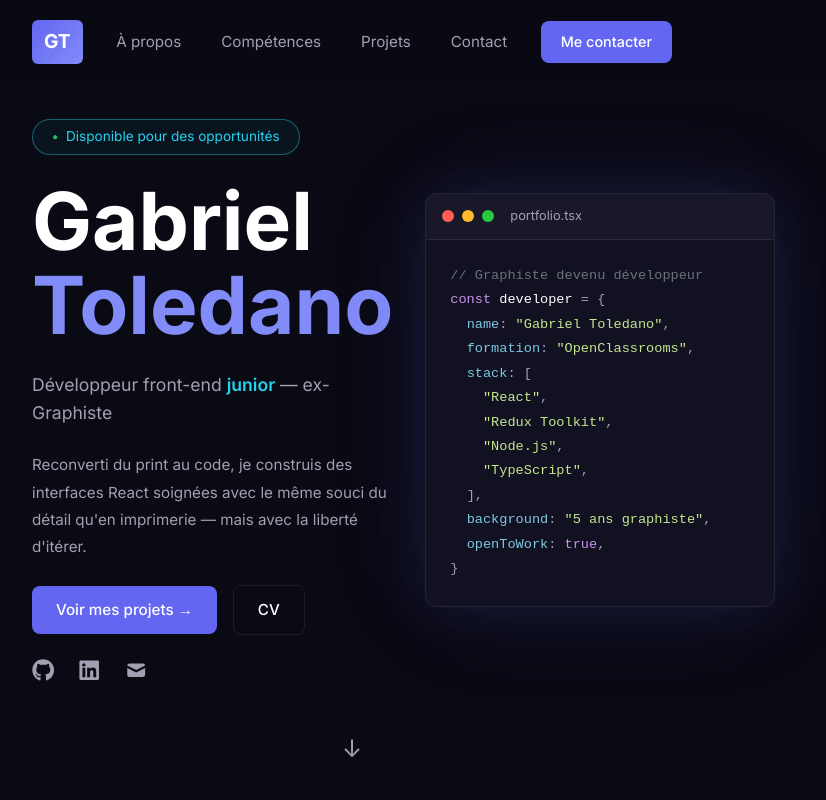
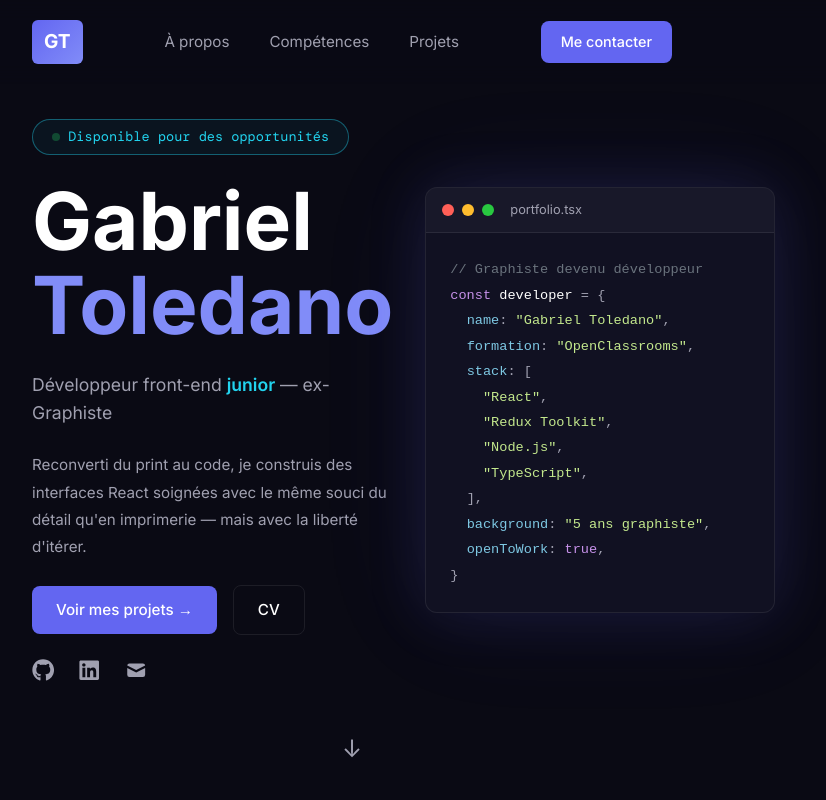
Before and after one commit to gabtoledano/portfolio, a React app: page / in a window 1280 px wide. Shown: the top 800 px of the page, without its empty margins (288-1114 px from the left). Built offline with nearby package versions, Linux system fonts and the light colour scheme; the HTML template or start-up script is replaced by a standard one.

Commit message:
chore : nettoyage et uniformisation des fichiers TSX et CSS

```diff
--- a/src/components/About/About.module.css
+++ b/src/components/About/About.module.css
@@ -132,6 +132,6 @@
 
 .locationIcon {
   color: var(--color-accent);
-  font-family: "Fira Code", monospace;
+  font-family: var(--font-mono);
   font-weight: 600;
 }
--- a/src/components/Contact/Contact.module.css
+++ b/src/components/Contact/Contact.module.css
@@ -184,16 +184,6 @@
   cursor: not-allowed;
 }
 
-.successMessage {
-  background: rgba(34, 211, 238, 0.1);
-  border: 1px solid var(--color-accent);
-  color: var(--color-accent);
-  padding: 1rem 1.5rem;
-  border-radius: var(--radius-md);
-  font-size: 0.95rem;
-  margin-bottom: 1rem;
-}
-
 .errorMessage {
   color: #f87171;
   font-size: 0.85rem;
--- a/src/components/Contact/Contact.tsx
+++ b/src/components/Contact/Contact.tsx
@@ -1,5 +1,4 @@
-import { useState } from "react";
-import React from "react";
+import React, { useState } from "react";
 import type { FC } from "react";
 import emailjs from "@emailjs/browser";
 import type { ContactForm } from "../../types";
--- a/src/components/Header/Header.tsx
+++ b/src/components/Header/Header.tsx
@@ -1,21 +1,20 @@
-import type { FC } from 'react'
-import styles from './Header.module.css'
+import type { FC } from "react";
+import styles from "./Header.module.css";
 
 const Header: FC = () => {
   return (
     <header className={styles.header}>
-      <div className={styles.logo}>GT</div>
+      <a href="#" className={styles.logo}>GT</a>
       <nav className={styles.nav}>
         <a href="#about">À propos</a>
         <a href="#skills">Compétences</a>
         <a href="#projects">Projets</a>
-        <a href="#contact">Contact</a>
       </nav>
       <a href="#contact" className={styles.cta}>
         Me contacter
       </a>
     </header>
-  )
-}
+  );
+};
 
-export default Header
+export default Header;
--- a/src/components/Hero/Hero.module.css
+++ b/src/components/Hero/Hero.module.css
@@ -26,6 +26,31 @@
   border-radius: 20px;
   font-size: 0.85rem;
   width: fit-content;
+  font-family: var(--font-mono);
+}
+
+.dot {
+  width: 8px;
+  height: 8px;
+  background: #22c55e;
+  border-radius: 50%;
+  animation: blink 1.5s ease-in-out infinite;
+}
+
+@keyframes blink {
+  0%,
+  100% {
+    opacity: 1;
+  }
+  50% {
+    opacity: 0.2;
+  }
+}
+
+.windowDot {
+  width: 12px;
+  height: 12px;
+  border-radius: 50%;
 }
 
 .title {
@@ -130,12 +155,6 @@
   border-bottom: 1px solid var(--color-border);
 }
 
-.dot {
-  width: 12px;
-  height: 12px;
-  border-radius: 50%;
-}
-
 .fileName {
   font-size: 0.8rem;
   color: var(--color-text-muted);
@@ -144,7 +163,7 @@
 
 .code {
   padding: 1.5rem;
-  font-family: "Fira Code", "Courier New", monospace;
+  font-family: var(--font-mono);
   font-size: 0.85rem;
   line-height: 1.8;
   color: #a0a0b0;
@@ -155,27 +174,21 @@
 .comment {
   color: #6a737d;
 }
-
 .keyword {
   color: #c792ea;
 }
-
 .variable {
   color: #ffffff;
 }
-
 .punctuation {
   color: #a0a0b0;
 }
-
 .key {
   color: #7ec8e3;
 }
-
 .string {
   color: #c3e88d;
 }
-
 .boolean {
   color: #c792ea;
 }
--- a/src/components/Hero/Hero.tsx
+++ b/src/components/Hero/Hero.tsx
@@ -8,7 +8,7 @@ const Hero: FC = () => {
     <section className={styles.hero}>
       <div className={styles.content}>
         <span className={styles.badge}>
-          <span style={{ color: "#22c55e", fontSize: "0.6rem" }}>●</span>
+          <span className={styles.dot}></span>
           Disponible pour des opportunités
         </span>
         <h1 className={styles.title}>
@@ -62,9 +62,18 @@ const Hero: FC = () => {
 
       <div className={styles.codeBlock}>
         <div className={styles.codeHeader}>
-          <span className={styles.dot} style={{ background: "#ff5f57" }}></span>
-          <span className={styles.dot} style={{ background: "#febc2e" }}></span>
-          <span className={styles.dot} style={{ background: "#28c840" }}></span>
+          <span
+            className={styles.windowDot}
+            style={{ background: "#ff5f57" }}
+          ></span>
+          <span
+            className={styles.windowDot}
+            style={{ background: "#febc2e" }}
+          ></span>
+          <span
+            className={styles.windowDot}
+            style={{ background: "#28c840" }}
+          ></span>
           <span className={styles.fileName}>portfolio.tsx</span>
         </div>
         <pre className={styles.code}>
--- a/src/components/Projects/Projects.module.css
+++ b/src/components/Projects/Projects.module.css
@@ -13,7 +13,7 @@
   color: var(--color-accent);
   font-size: 1rem;
   font-weight: 500;
-  font-family: "DM Mono", "Courier New", monospace;
+  font-family: var(--font-mono);
 }
 
 .sectionTitle h2 {
--- a/src/index.css
+++ b/src/index.css
@@ -1,8 +1,9 @@
-@import url('https://fonts.googleapis.com/css2?family=Inter:wght@400;500;600;700&display=swap');
-@import url('https://fonts.googleapis.com/css2?family=Inter:wght@400;500;600;700&family=DM+Mono:wght@400;500&display=swap');
-@import './styles/variables.css';
+@import url("https://fonts.googleapis.com/css2?family=Inter:wght@400;500;600;700&family=DM+Mono:wght@400;500&display=swap");
+@import "./styles/variables.css";
 
-*, *::before, *::after {
+*,
+*::before,
+*::after {
   box-sizing: border-box;
   margin: 0;
   padding: 0;
```
